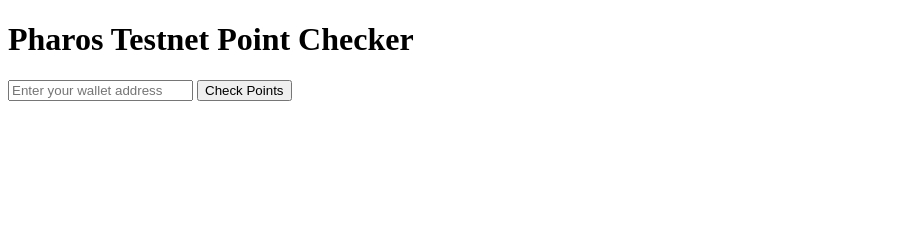
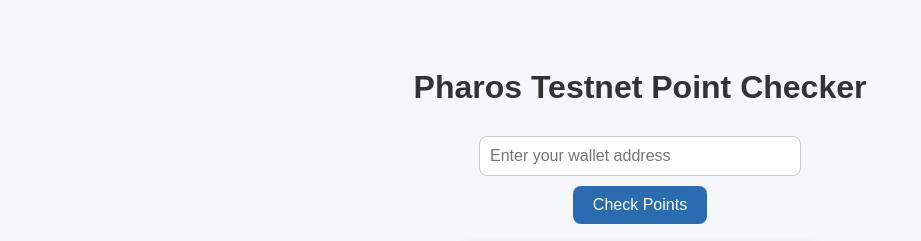
Before and after one commit to ezcryptoin/pharos-testnet-checker-point, a plain HTML site: page index.html in a window 1280 px wide. Shown: the whole page, without its empty margins (0-921 px from the left). Drawn offline with Linux system fonts and the light colour scheme.

Commit message:
index.html

```diff
--- a/index.html
+++ b/index.html
@@ -4,6 +4,7 @@
   <meta charset="UTF-8" />
   <meta name="viewport" content="width=device-width, initial-scale=1.0"/>
   <title>Pharos Testnet Point Checker</title>
+  <link rel="stylesheet" href="style.css" />
 </head>
 <body>
   <h1>Pharos Testnet Point Checker</h1>
@@ -13,7 +14,6 @@
 
   <div id="result"></div>
 
-  <!-- Ini menggantikan <script> JS sebelumnya -->
   <script src="script.js"></script>
 </body>
 </html>
```
